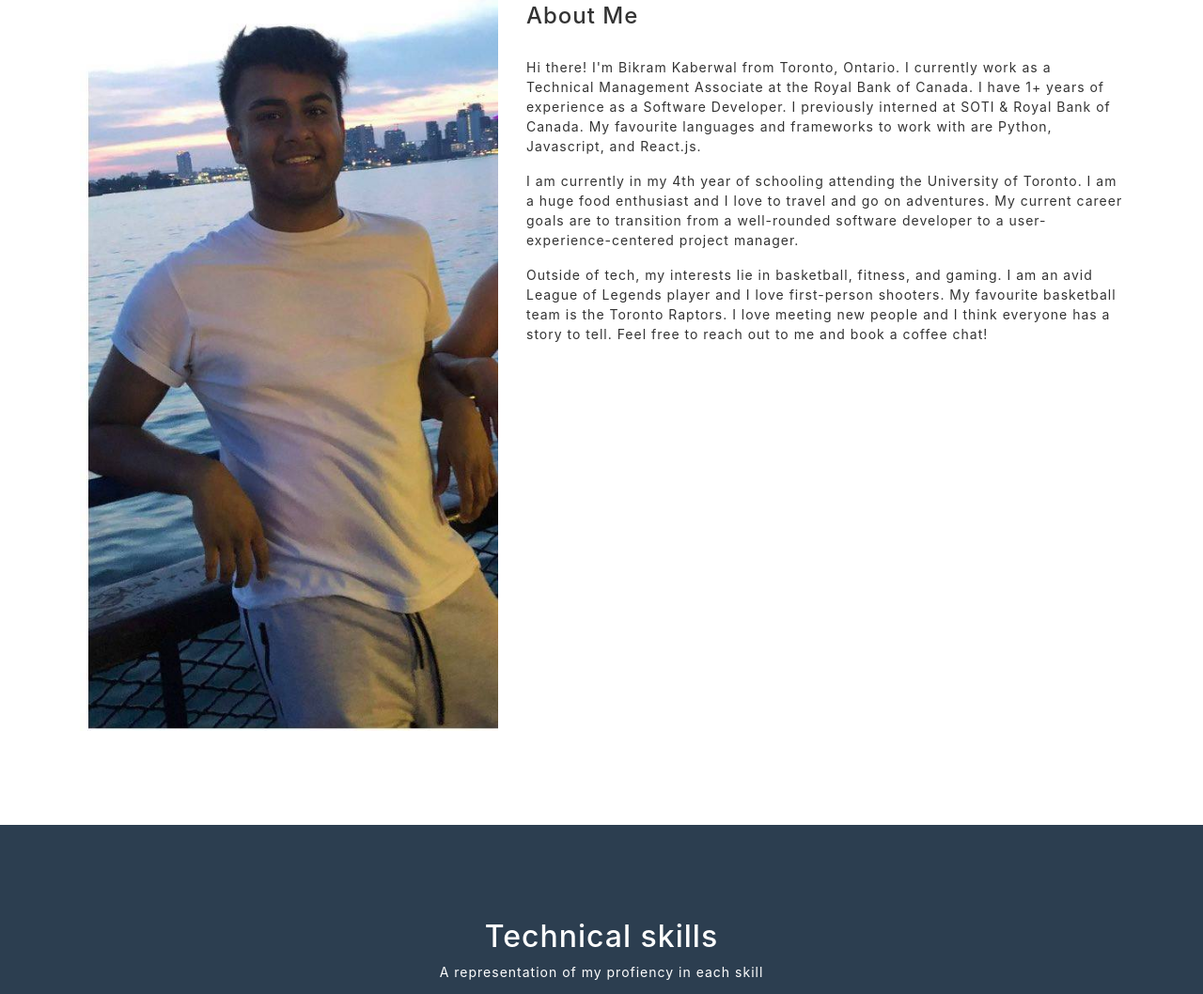
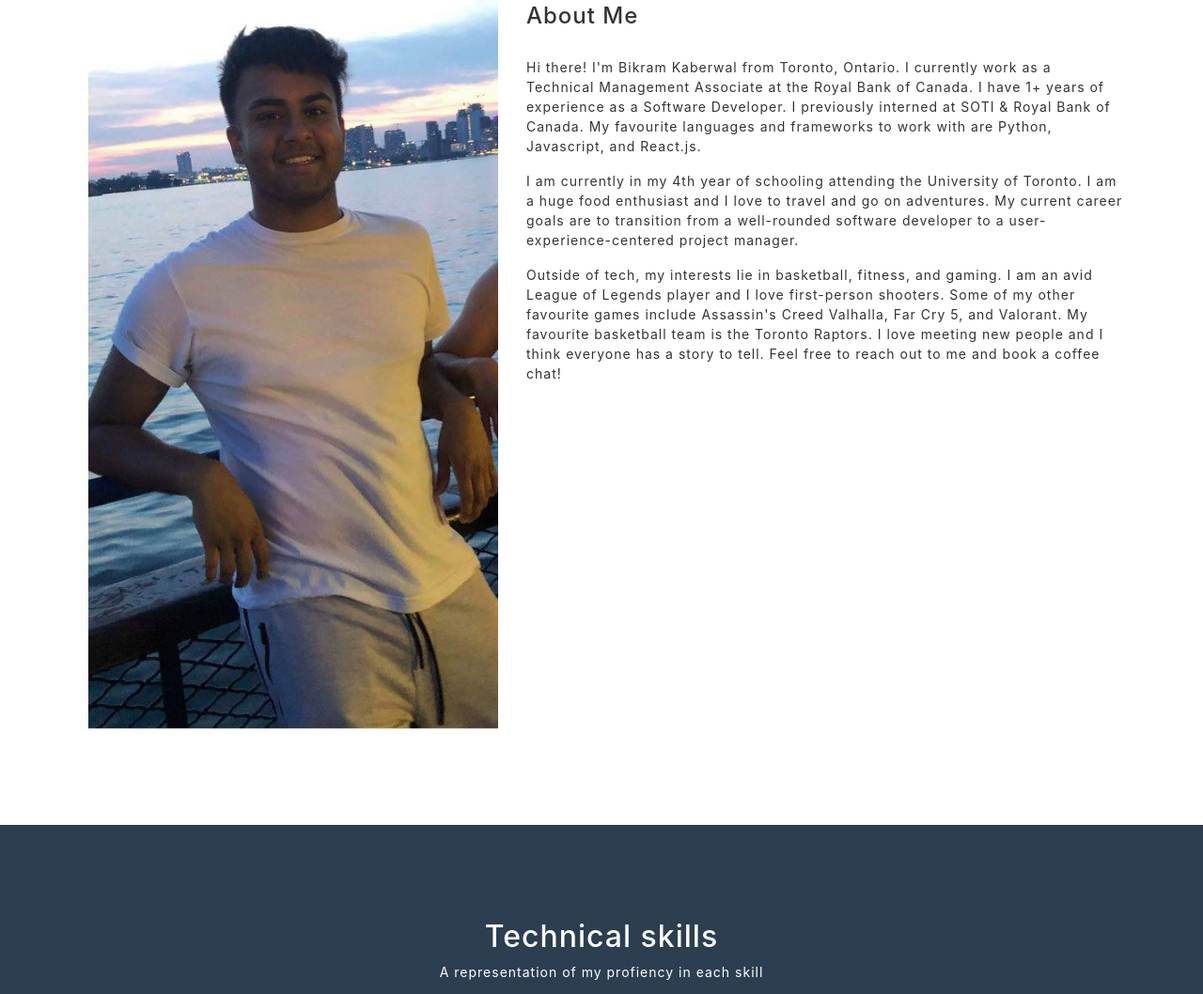
Before and after one commit to bik-kaberwal/bik-kaberwal.github.io, a plain HTML site: page index.html in a window 1280 px wide. Shown: the part 998-2056 px from the top of the page at 94% size. Drawn offline with nearby package versions, Linux system fonts and the light colour scheme.

Commit message:
Update index.html

```diff
--- a/index.html
+++ b/index.html
@@ -89,6 +89,7 @@
                         I am a huge food enthusiast and I love to travel and go on adventures. My current career
                         goals are to transition from a well-rounded software developer to a user-experience-centered project manager.</p>
                         <p>Outside of tech, my interests lie in basketball, fitness, and gaming. I am an avid League of Legends player and I love first-person shooters.
+                            Some of my other favourite games include Assassin's Creed Valhalla, Far Cry 5, and Valorant.
                             My favourite basketball team is the Toronto Raptors. I love meeting new people and I think everyone has a story to tell.
                             Feel free to reach out to me and book a coffee chat!</p>
                 </div>
```
